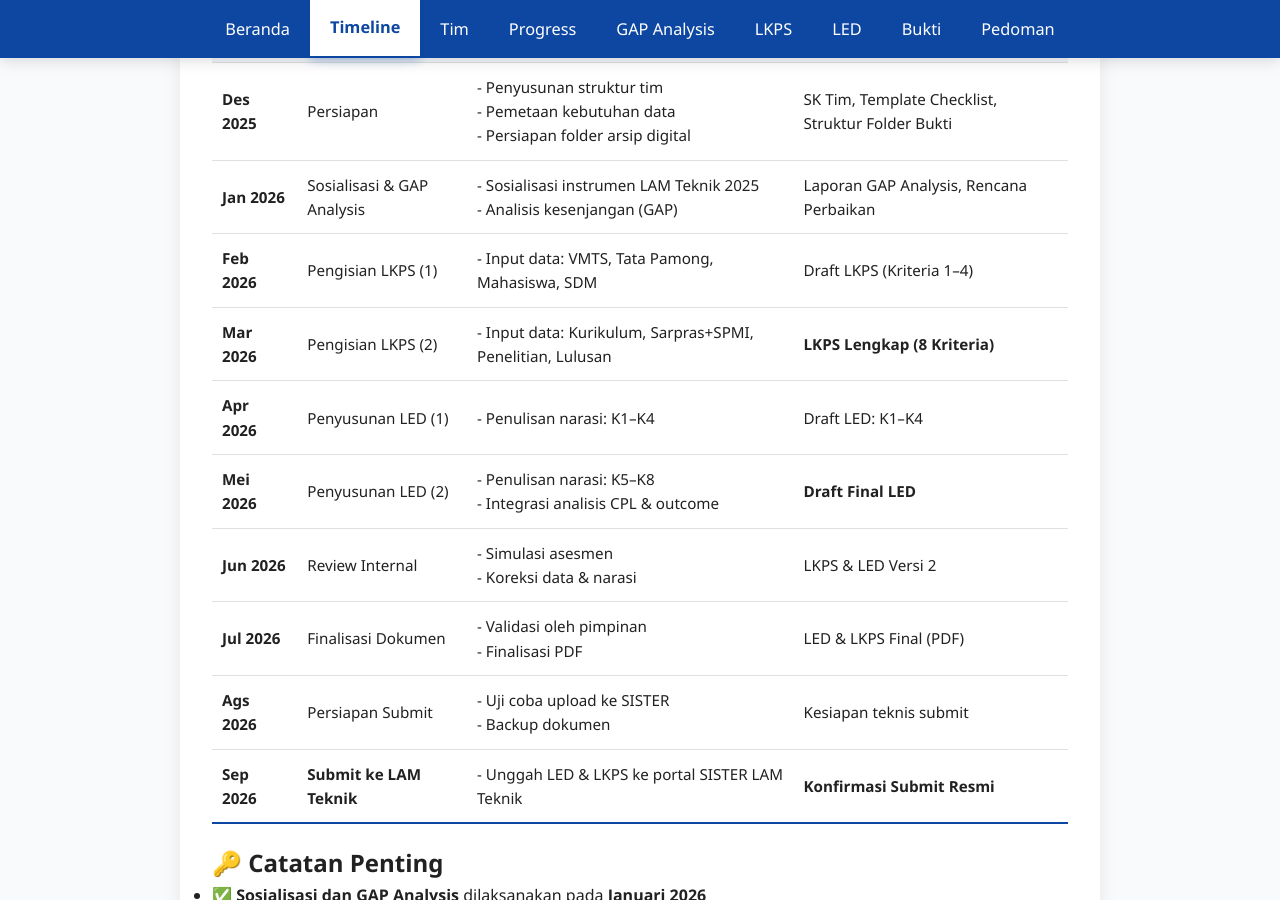
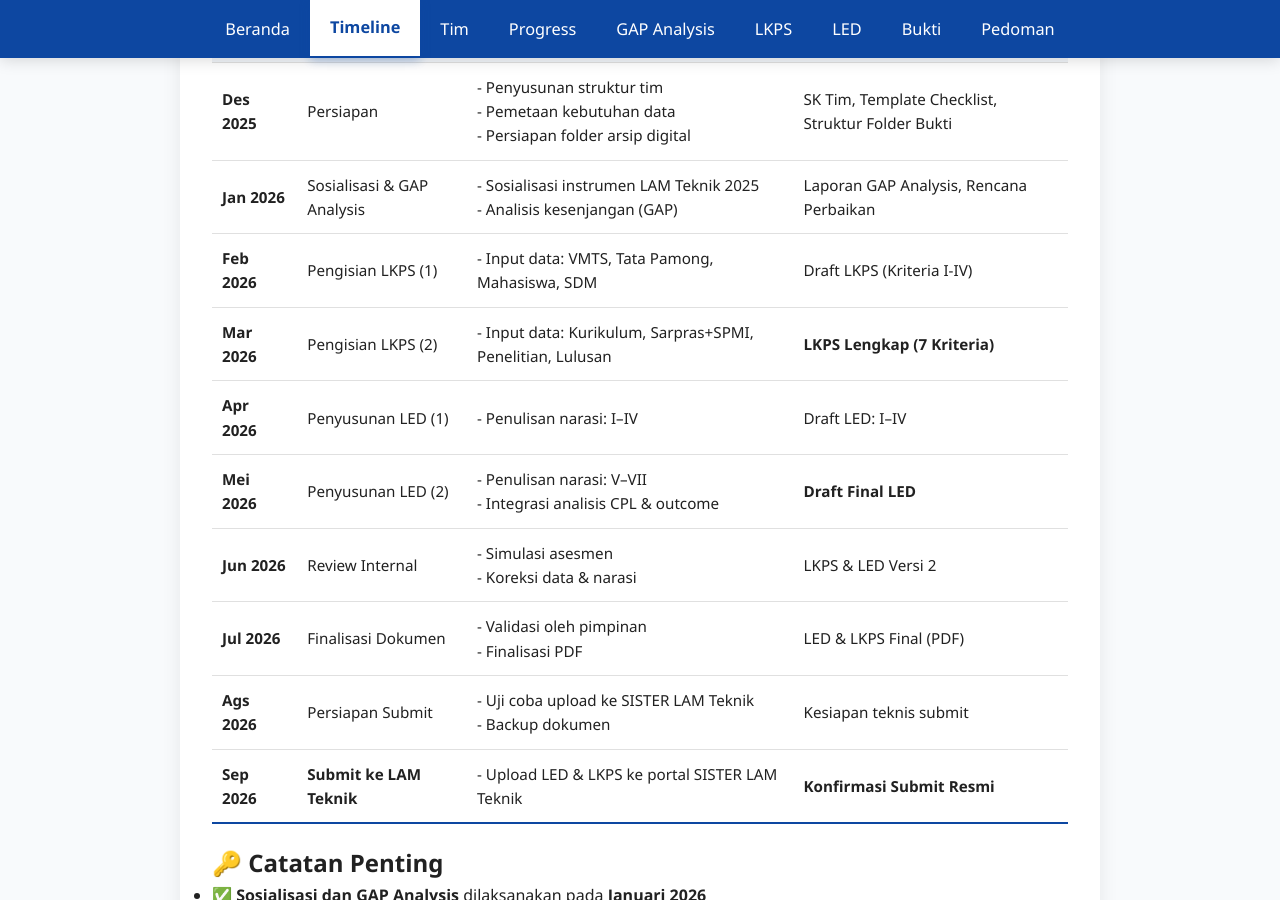
Before and after one commit to portal-psbm/aksibm-26, a Jekyll site: the page built from timeline.md, in a window 1280 px wide and 900 px high, scrolled down 270 px. Built offline with Jekyll 4.4.1, drawn with Linux system fonts in a browser that asks for light colours.

Commit message:
Update timeline

```diff
--- a/timeline.md
+++ b/timeline.md
@@ -67,24 +67,24 @@ Dokumen ini mengacu pada **Instrumen Akreditasi LAM Teknik Edisi 2025**.
       <td><strong>Feb 2026</strong></td>
       <td>Pengisian LKPS (1)</td>
       <td>- Input data: VMTS, Tata Pamong, Mahasiswa, SDM</td>
-      <td>Draft LKPS (Kriteria 1–4)</td>
+      <td>Draft LKPS (Kriteria I-IV)</td>
     </tr>
     <tr>
       <td><strong>Mar 2026</strong></td>
       <td>Pengisian LKPS (2)</td>
       <td>- Input data: Kurikulum, Sarpras+SPMI, Penelitian, Lulusan</td>
-      <td><strong>LKPS Lengkap (8 Kriteria)</strong></td>
+      <td><strong>LKPS Lengkap (7 Kriteria)</strong></td>
     </tr>
     <tr>
       <td><strong>Apr 2026</strong></td>
       <td>Penyusunan LED (1)</td>
-      <td>- Penulisan narasi: K1–K4</td>
-      <td>Draft LED: K1–K4</td>
+      <td>- Penulisan narasi: I–IV</td>
+      <td>Draft LED: I–IV</td>
     </tr>
     <tr>
       <td><strong>Mei 2026</strong></td>
       <td>Penyusunan LED (2)</td>
-      <td>- Penulisan narasi: K5–K8<br>- Integrasi analisis CPL & outcome</td>
+      <td>- Penulisan narasi: V–VII<br>- Integrasi analisis CPL & outcome</td>
       <td><strong>Draft Final LED</strong></td>
     </tr>
     <tr>
@@ -102,13 +102,13 @@ Dokumen ini mengacu pada **Instrumen Akreditasi LAM Teknik Edisi 2025**.
     <tr>
       <td><strong>Ags 2026</strong></td>
       <td>Persiapan Submit</td>
-      <td>- Uji coba upload ke SISTER<br>- Backup dokumen</td>
+      <td>- Uji coba upload ke SISTER LAM Teknik<br>- Backup dokumen</td>
       <td>Kesiapan teknis submit</td>
     </tr>
     <tr>
       <td><strong>Sep 2026</strong></td>
       <td><strong>Submit ke LAM Teknik</strong></td>
-      <td>- Unggah LED & LKPS ke portal SISTER LAM Teknik</td>
+      <td>- Upload LED & LKPS ke portal SISTER LAM Teknik</td>
       <td><strong>Konfirmasi Submit Resmi</strong></td>
     </tr>
   </tbody>
```
